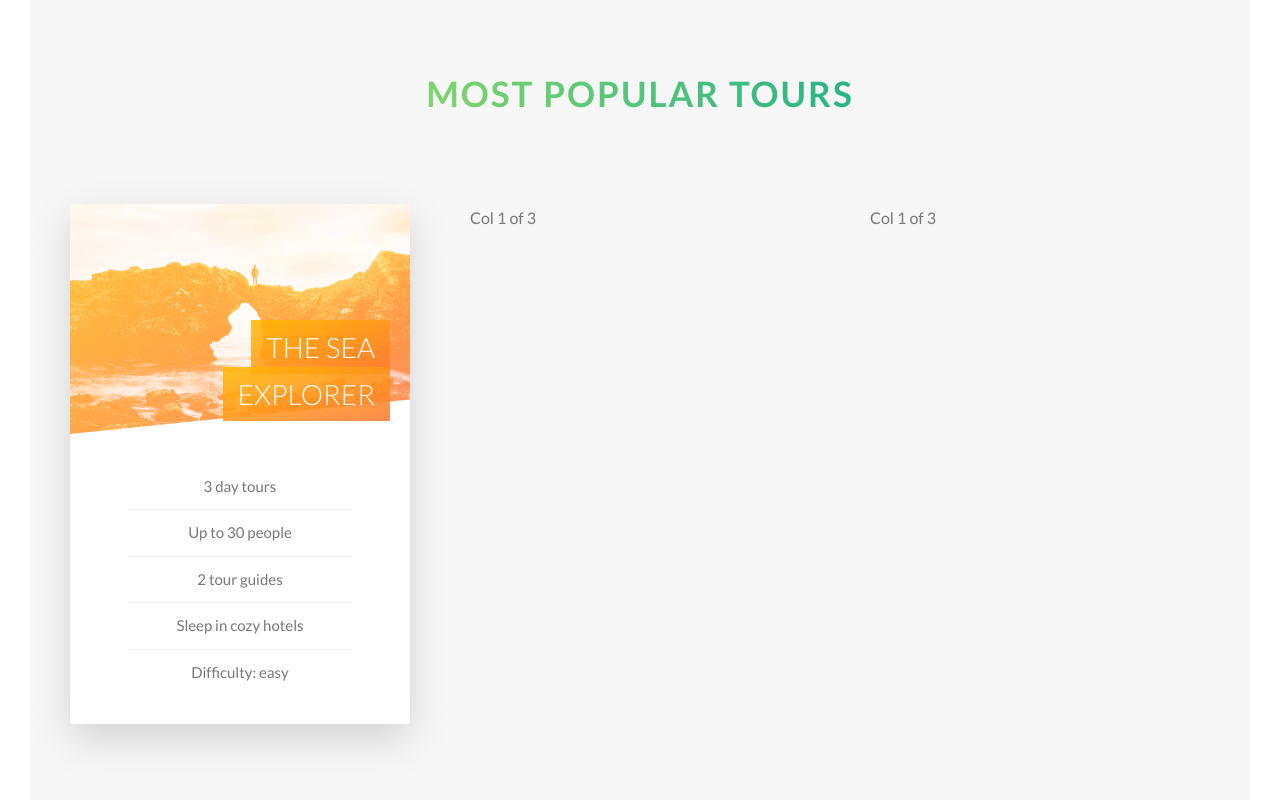
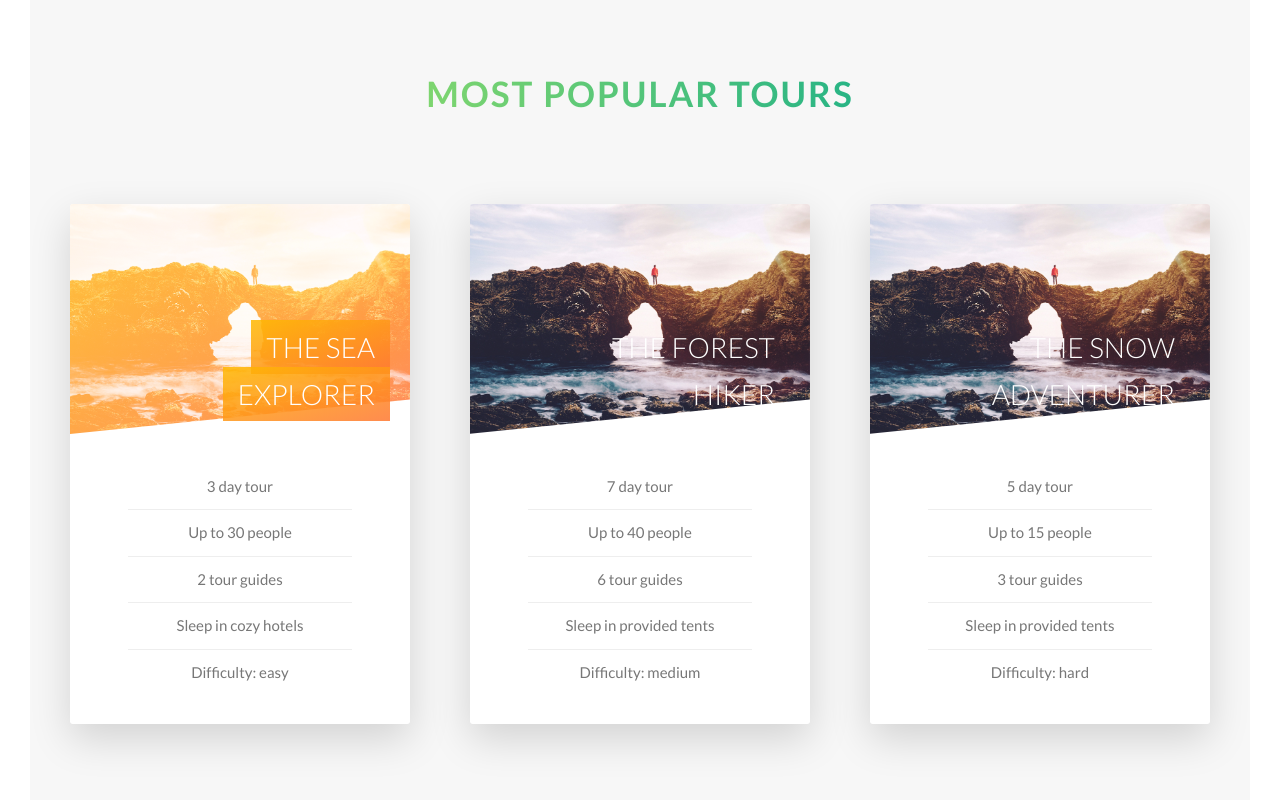
Before and after one commit to Sohan916/Natours, a website: page index.html in a window 1280 px wide. Shown: the part 2298-3098 px from the top of the page. Drawn offline with Linux system fonts and the light colour scheme.

Commit message:
Implement multiple card components

```diff
--- a/index.html
+++ b/index.html
@@ -152,7 +152,7 @@
                 </h4>
                 <div class="card__details">
                   <ul>
-                    <li>3 day tours</li>
+                    <li>3 day tour</li>
                     <li>Up to 30 people</li>
                     <li>2 tour guides</li>
                     <li>Sleep in cozy hotels</li>
@@ -171,9 +171,69 @@
               </div>
             </div>
           </div>
-          <div class="col-1-of-3">Col 1 of 3</div>
-          <div class="col-1-of-3">Col 1 of 3</div>
+          <div class="col-1-of-3">
+            <div class="card">
+              <div class="card__side card__side--front">
+                <div class="card__picture card__picture--2">&nbsp;</div>
+                <h4 class="card__heading">
+                  <span class="card__heading-span card__heading-span--2">
+                    The Forest Hiker
+                  </span>
+                </h4>
+                <div class="card__details">
+                  <ul>
+                    <li>7 day tour</li>
+                    <li>Up to 40 people</li>
+                    <li>6 tour guides</li>
+                    <li>Sleep in provided tents</li>
+                    <li>Difficulty: medium</li>
+                  </ul>
+                </div>
+              </div>
+              <div class="card__side card__side--back card__side--back-2">
+                <div class="card__cta">
+                  <div class="card__price-box">
+                    <p class="card__price-only">Only</p>
+                    <p class="card__price-value">$497</p>
+                  </div>
+                  <a href="" class="btn btn--white">Book now!</a>
+                </div>
+              </div>
+            </div>
+          </div>
+          <div class="col-1-of-3">
+            <div class="card">
+              <div class="card__side card__side--front">
+                <div class="card__picture card__picture--3">&nbsp;</div>
+                <h4 class="card__heading">
+                  <span class="card__heading-span card__heading-span--3">
+                    The Snow Adventurer
+                  </span>
+                </h4>
+                <div class="card__details">
+                  <ul>
+                    <li>5 day tour</li>
+                    <li>Up to 15 people</li>
+                    <li>3 tour guides</li>
+                    <li>Sleep in provided tents</li>
+                    <li>Difficulty: hard</li>
+                  </ul>
+                </div>
+              </div>
+              <div class="card__side card__side--back card__side--back-3">
+                <div class="card__cta">
+                  <div class="card__price-box">
+                    <p class="card__price-only">Only</p>
+                    <p class="card__price-value">$897</p>
+                  </div>
+                  <a href="" class="btn btn--white">Book now!</a>
+                </div>
+              </div>
+            </div>
+          </div>
         </div>
+
+
       </section>
     </main>
     <!--
--- a/sass/abstracts/_variables.scss
+++ b/sass/abstracts/_variables.scss
@@ -6,7 +6,7 @@ $color-secondary-light: #ffb900;
 $color-secondary-dark: #ff7730;
 
 $color-tertiary-light: #2998ff;
-$color-tertiary-light: #5643fa;
+$color-tertiary-dark: #5643fa;
 
 $color-gray-light-1: #f7f7f7;
 $color-gray-light-2: #eee;
--- a/sass/components/_card.scss
+++ b/sass/components/_card.scss
@@ -32,6 +32,22 @@
           $color-secondary-dark
         );
       }
+
+      &-2 {
+        background-image: linear-gradient(
+          to right bottom,
+          $color-primary-light,
+          $color-primary-dark
+        );
+      }
+
+      &-3 {
+        background-image: linear-gradient(
+          to right bottom,
+          $color-tertiary-light,
+          $color-tertiary-dark
+        );
+      }
     }
   }
 
@@ -50,6 +66,8 @@
     background-blend-mode: screen;
     --webkit-clip-path: polygon(0 0, 100% 0, 100% 85%, 0 100%);
     clip-path: polygon(0 0, 100% 0, 100% 85%, 0 100%);
+    border-top-left-radius: 3px;
+    border-top-right-radius: 3px;
 
     &--1 {
       background-image: linear-gradient(
@@ -61,11 +79,21 @@
     }
 
     &--2 {
-      background-image: url("../img/nat-5.jpg");
+      background-image: linear-gradient(
+          to right bottom,
+          $color-primary-light,
+          $color-primary-dark
+        ),
+        url("../img/nat-6.jpg");
     }
 
     &--3 {
-      background-image: url("../img/nat-5.jpg");
+      background-image: linear-gradient(
+          to right bottom,
+          $color-tertiary-light,
+          $color-tertiary-dark
+        ),
+        url("../img/nat-7.jpg");
     }
   }
 
@@ -91,6 +119,22 @@
         to right bottom,
         rgba($color-secondary-light, 0.85),
         rgba($color-secondary-dark, 0.85)
+      );
+    }
+
+    &--2 {
+      background-image: linear-gradient(
+        to right bottom,
+        rgba($color-primary-light, 0.85),
+        rgba($color-primary-dark, 0.85)
+      );
+    }
+
+    &--3 {
+      background-image: linear-gradient(
+        to right bottom,
+        rgba($color-tertiary-light, 0.85),
+        rgba($color-tertiary-dark, 0.85)
       );
     }
   }
--- a/sass/pages/_home.scss
+++ b/sass/pages/_home.scss
@@ -25,6 +25,6 @@
 
 .section-tours {
   background-color: $color-gray-light-1;
-  padding: 25rem 0 50rem 0;
+  padding: 25rem 0 15rem 0;
   margin-top: -10rem;
 }
```
Also changed, not shown: 1 other file.
